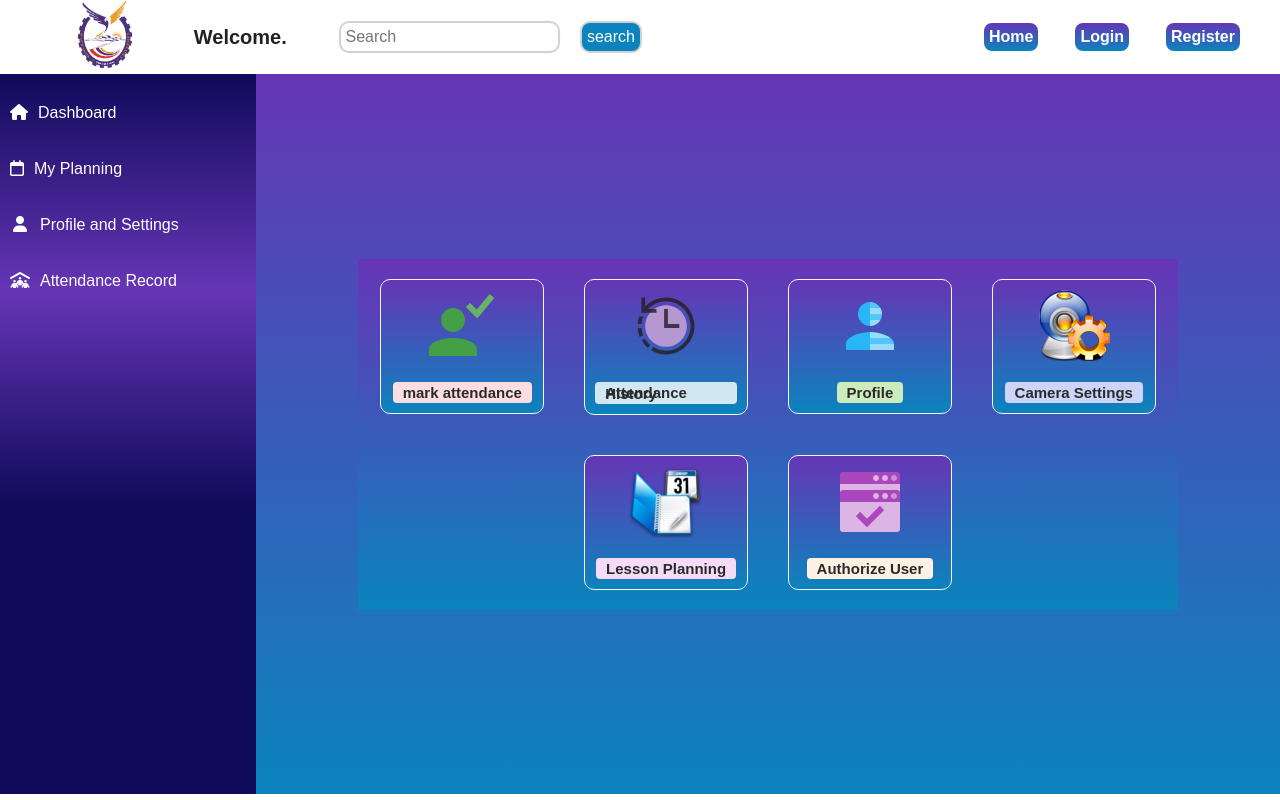
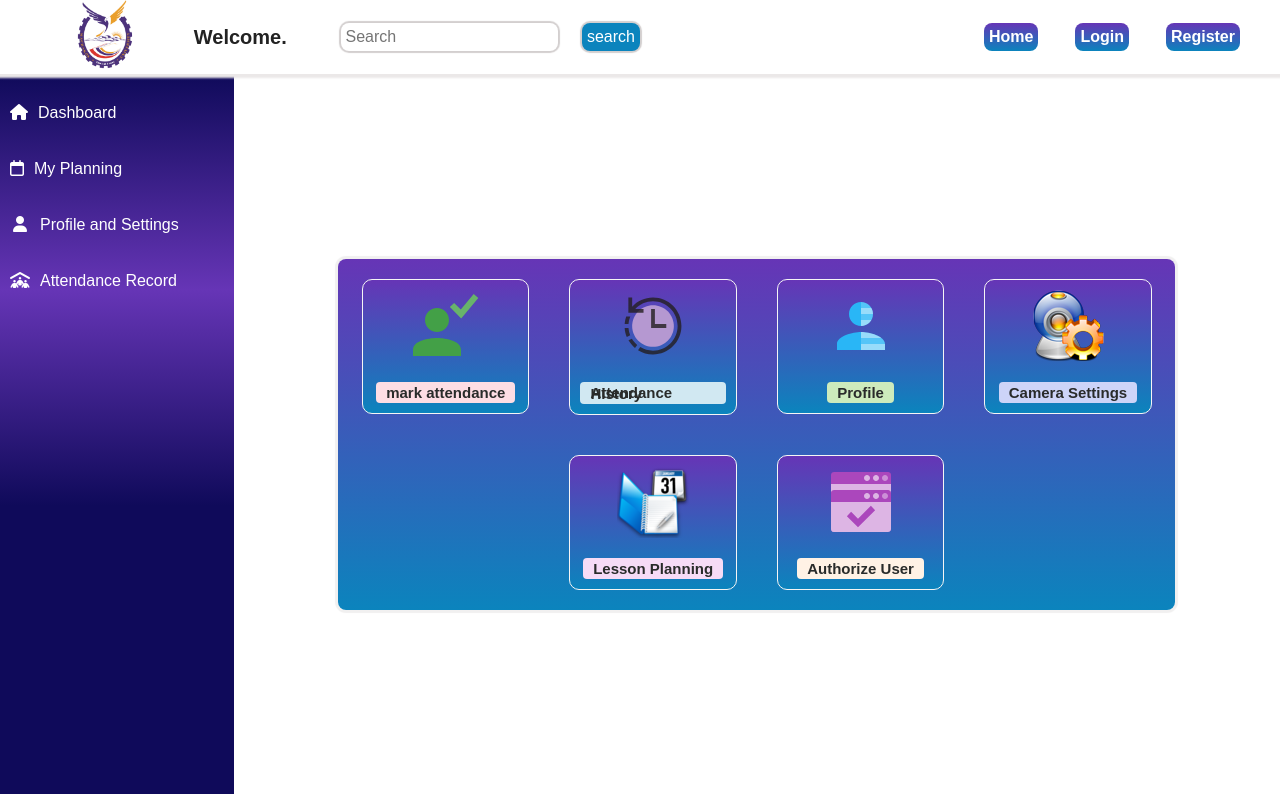
Before and after one commit to IamSila/attendance-system_with_face_recognition, a Django app: page / in a window 1280 px wide. Run offline with Django 5.2, Linux system fonts and the light colour scheme; data that the repository does not hold is empty.

Commit message:
attendance system -- dashboard fixing

```diff
--- a/static/css/home.css
+++ b/static/css/home.css
@@ -399,6 +399,10 @@ p {
   display: flex;
   justify-items: space-evenly;
   align-items: center;
+  position: sticky;
+  /* border: red 2px solid; */
+  box-shadow: 0 2px 2px 2px rgb(235, 232, 232);
+  z-index: 999;
 
   /* gap: 50px; */
 }
@@ -564,18 +568,33 @@ p {
 }
 
 
+
+
+
+
+
+
+
 /* features section */
-.features {
+.features-section {
+  display: flex;
+  justify-content: center;
+  align-items: center;
+}
+
+.features-section .features-container {
   display: flex;
   justify-content: center;
   align-items: center;
   flex-wrap: wrap;
-  /* border: 2px red solid; */
+  border-radius: 8px;
+  box-shadow: 0 0 1px 3px rgb(241, 240, 240);
   width: 80%;
   background-image: linear-gradient(to top, rgb(11, 132, 189), rgb(102, 53, 182));
+
 }
 
-.features .feature-box {
+.features-section .feature-box {
   display: flex;
   justify-content: center;
   align-items: center;
@@ -588,16 +607,16 @@ p {
   margin: 20px;
 }
 
-.features .feature-box img {
+.features-section .feature-box img {
   margin: 10px;
 }
 
-.features .feature-box:hover {
+.features-section .feature-box:hover {
   transform: scale(1.15);
   box-shadow: 20px 20px 34px rgba(0, 0, 0, 0.03);
 }
 
-.features .feature-box h4 {
+.features-section .feature-box h4 {
   display: inline;
   /* width: 90%; */
   font-size: 15px;
@@ -610,22 +629,22 @@ p {
   margin: 10px;
 }
 
-.features .feature-box:nth-child(2) h4 {
+.features-section .feature-box:nth-child(2) h4 {
   background-color: #d1e8f2;
 }
 
-.features .feature-box:nth-child(3) h4 {
+.features-section .feature-box:nth-child(3) h4 {
   background-color: #cdebbc;
 }
 
-.features .feature-box:nth-child(4) h4 {
+.features-section .feature-box:nth-child(4) h4 {
   background-color: #cdd4f8;
 }
 
-.features .feature-box:nth-child(5) h4 {
+.features-section .feature-box:nth-child(5) h4 {
   background-color: #f6dbf6;
 }
 
-.features .feature-box:nth-child(6) h4 {
+.features-section .feature-box:nth-child(6) h4 {
   background-color: #fff2e5;
 }
--- a/templates/base.html
+++ b/templates/base.html
@@ -61,13 +61,11 @@
             </div>
         </section>
 
-        <section class="features">
 
             {% block content %}
 
             {% endblock %}
 
-        </section>
     </section>
 
 
--- a/templates/home.html
+++ b/templates/home.html
@@ -2,7 +2,8 @@
 {% load static %}
 
     {% block content %}
-        <section class="features">
+        <section class="features-section">
+                <div class="features-container">
                     <div class="feature-box">
                         <img src="{% static 'images/features/attendance.png' %}" alt="attendance image">
                         <h4>mark attendance</h4>
@@ -32,6 +33,7 @@
                         <img src="{% static 'images/features/allow.png' %}" alt="">
                         <h4>Authorize User</h4>
                     </div>
+                </div>
         </section>
     </section>
 
```
Also changed, not shown: db.sqlite3. Lines whose indentation alone changed are shown as unchanged.
